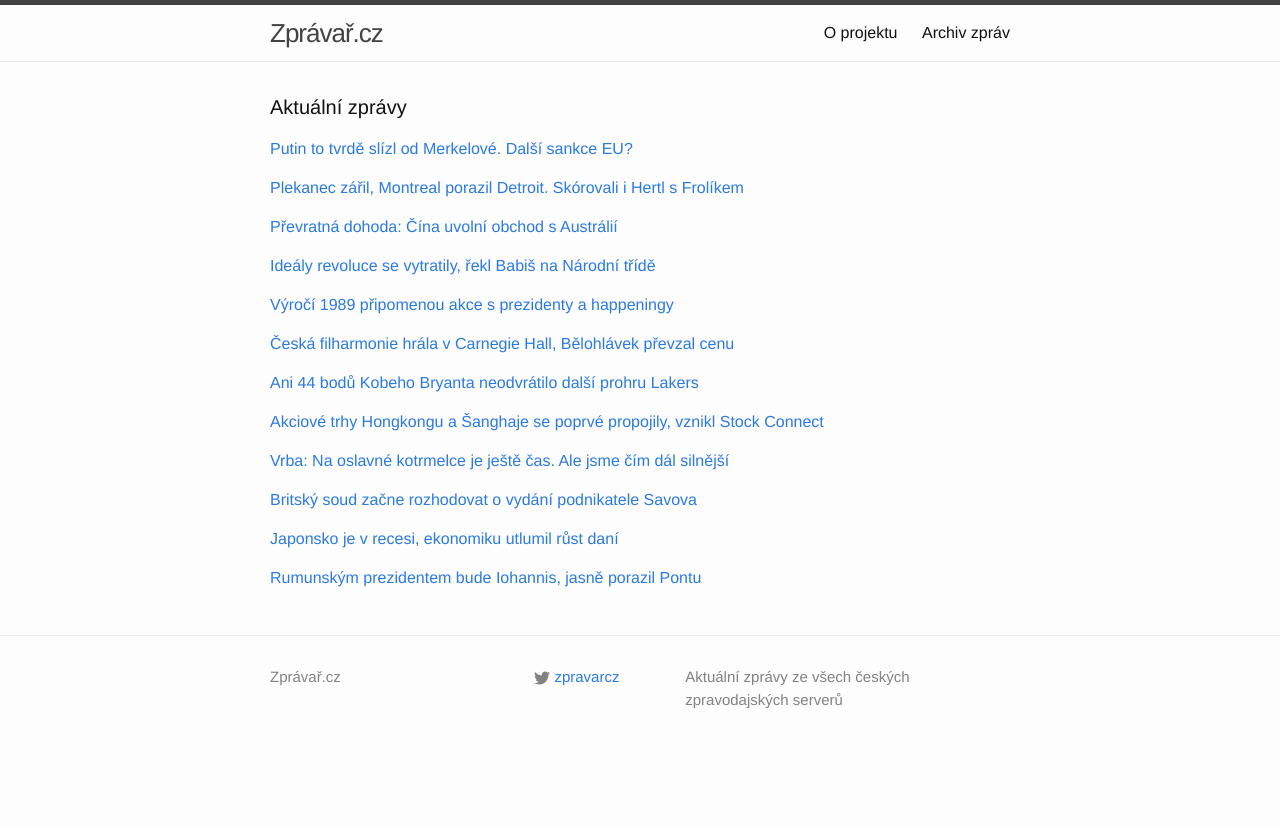
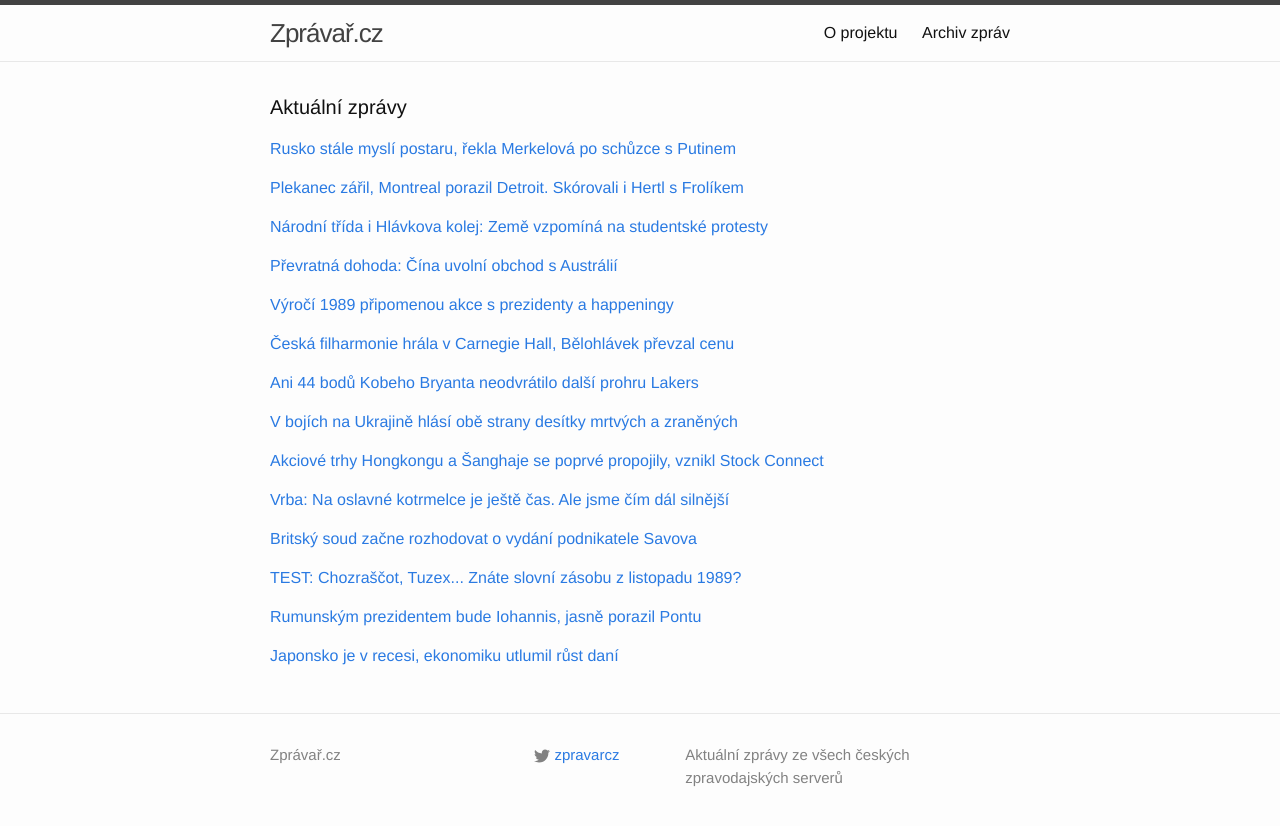
Before and after one commit to adliska/zpravar, a Jekyll site: the page built from index.html, in a window 1280 px wide. Shown: the top 826 px of the page. Built offline with Jekyll 4.4.1, drawn with Linux system fonts in a browser that asks for light colours.

Commit message:
zpravar news update

```diff
--- a/index.html
+++ b/index.html
@@ -5,9 +5,10 @@ layout: default
 <div class="home">
     <h1 class="page-heading">Aktuální zprávy</h1>
 
-<p><a href="javascript:;" onclick="toggle_visibility('zpravy0')">Putin to tvrdě slízl od Merkelové. Další sankce EU?</a></p>
+<p><a href="javascript:;" onclick="toggle_visibility('zpravy0')">Rusko stále myslí postaru, řekla Merkelová po schůzce s Putinem</a></p>
 <div id="zpravy0" style="display:none">
 <ul>
+<li><a href=http://www.ceskatelevize.cz/ct24/svet/292663-rusko-stale-mysli-postaru-rekla-merkelova-po-schuzce-s-putinem/>Rusko stále myslí postaru, řekla Merkelová po schůzce s Putinem - www.ceskatelevize.cz</a></li>
 <li><a href=http://www.tyden.cz/rubriky/zahranici/rusko-a-okoli/putin-to-tvrde-slizl-od-merkelove-dalsi-sankce-eu_324476.html>Putin to tvrdě slízl od Merkelové. Další sankce EU? - www.tyden.cz</a></li>
 <li><a href=http://www.tyden.cz/rubriky/zahranici/rusko-a-okoli/putin-to-tvrde-slizl-od-merkelove-dalsi-sankace-eu_324476.html>Putin to tvrdě slízl od Merkelové. Další sankace EU? - www.tyden.cz</a></li>
 <li><a href=http://www.lidovky.cz/merkelova-kvuli-ukrajine-nebyvale-ostre-kritizovala-putina-prr-/zpravy-svet.aspx?c=A141117_094440_ln_zahranici_mmu>Merkelová se opřela do Putina: Zpochybňuje celý mírový řád v Evropě  - www.lidovky.cz</a></li>
@@ -26,22 +27,24 @@ layout: default
 <li><a href=http://sport.aktualne.cz/hertl-zaridil-vyhru-san-jose-trefili-se-i-plekanec-a-frolik/r~853a924e6e1f11e4aff10025900fea04/>Hertl zařídil výhru San Jose, trefili se i Plekanec a Frolík - sport.aktualne.cz</a></li>
 <li><a href=http://hokej.idnes.cz/plekanec-hertl-a-frolik-skorovali-dlr-/nhl.aspx?c=A141117_065517_nhl_Mkr>Plekanec, Hertl a Frolík skórovali, Pavelec po třech gólech střídal - hokej.idnes.cz</a></li>
 </ul>
-</div><p><a href="javascript:;" onclick="toggle_visibility('zpravy2')">Převratná dohoda: Čína uvolní obchod s Austrálií</a></p>
+</div><p><a href="javascript:;" onclick="toggle_visibility('zpravy2')">Národní třída i Hlávkova kolej: Země vzpomíná na studentské protesty</a></p>
 <div id="zpravy2" style="display:none">
+<ul>
+<li><a href=http://www.ceskatelevize.cz/ct24/domaci/292662-narodni-trida-i-hlavkova-kolej-zeme-vzpomina-na-studentske-protesty/>Národní třída i Hlávkova kolej: Země vzpomíná na studentské protesty - www.ceskatelevize.cz</a></li>
+<li><a href=http://www.tyden.cz/rubriky/domaci/idealy-revoluce-se-vytratily-posteskl-si-babis-na-narodni-tride_324481.html>Ideály revoluce se vytratily, posteskl si Babiš na Národní třídě - www.tyden.cz</a></li>
+<li><a href=http://www.tyden.cz/rubriky/domaci/idealy-revoluce-se-vytratily-rekl-babis-na-narodni-tride_324481.html>Ideály revoluce se vytratily, řekl Babiš na Národní třídě - www.tyden.cz</a></li>
+<li><a href=http://www.novinky.cz/domaci/353687-idealy-revoluce-se-vytratily-mini-babis.html>Ideály revoluce se vytratily, míní Babiš - www.novinky.cz</a></li>
+<li><a href=http://www.denik.cz/z_domova/lide-si-od-rana-pripominali-listopad-89-na-narodni-tride-20141117.html>Lidé si od rána připomínají výročí revoluce na Národní třídě - www.denik.cz</a></li>
+<li><a href=http://www.novinky.cz/domaci/353687-listopad-1989-nam-prinesl-svobodu-nyni-vse-zalezi-jen-na-nas-pripomnel-sobotka.html>Listopad 1989 nám přinesl svobodu, nyní vše záleží jen na nás, připomněl Sobotka - www.novinky.cz</a></li>
+</ul>
+</div><p><a href="javascript:;" onclick="toggle_visibility('zpravy3')">Převratná dohoda: Čína uvolní obchod s Austrálií</a></p>
+<div id="zpravy3" style="display:none">
 <ul>
 <li><a href=http://zpravy.e15.cz/zahranicni/ekonomika/prevratna-dohoda-cina-uvolni-obchod-s-australii-1137559>Převratná dohoda: Čína uvolní obchod s Austrálií - zpravy.e15.cz</a></li>
 <li><a href=http://byznys.ihned.cz/trhy-a-investice/c1-63132820-australie-a-cina-uzavrely-prulomovou-dohodu-o-volnem-obchodu>Austrálie a Čína uzavřely průlomovou dohodu o volném obchodu - byznys.ihned.cz</a></li>
 <li><a href=http://www.novinky.cz/ekonomika/353685-cina-se-s-australii-po-letech-dohodla-na-volnem-obchodu.html>Čína se s Austrálií po letech dohodla na volném obchodu - www.novinky.cz</a></li>
 <li><a href=http://zpravy.idnes.cz/australie-a-cina-se-dohodly-na-volnem-obchodu-f3r-/zahranicni.aspx?c=A141117_074658_zahranicni_cen>Austrálie a Čína se dohodly na volném obchodu - zpravy.idnes.cz</a></li>
 <li><a href=http://www.ceskenoviny.cz/zpravy/zpravy/australie-a-cina-dosahly-prulomove-dohody-o-volnem-obchodu/1148088>Austrálie a Čína dosáhly průlomové dohody o volném obchodu - www.ceskenoviny.cz</a></li>
-</ul>
-</div><p><a href="javascript:;" onclick="toggle_visibility('zpravy3')">Ideály revoluce se vytratily, řekl Babiš na Národní třídě</a></p>
-<div id="zpravy3" style="display:none">
-<ul>
-<li><a href=http://www.tyden.cz/rubriky/domaci/idealy-revoluce-se-vytratily-rekl-babis-na-narodni-tride_324481.html>Ideály revoluce se vytratily, řekl Babiš na Národní třídě - www.tyden.cz</a></li>
-<li><a href=http://www.novinky.cz/domaci/353687-idealy-revoluce-se-vytratily-mini-babis.html>Ideály revoluce se vytratily, míní Babiš - www.novinky.cz</a></li>
-<li><a href=http://www.denik.cz/z_domova/lide-si-od-rana-pripominali-listopad-89-na-narodni-tride-20141117.html>Lidé si od rána připomínají výročí revoluce na Národní třídě - www.denik.cz</a></li>
-<li><a href=http://www.novinky.cz/domaci/353687-listopad-1989-nam-prinesl-svobodu-nyni-vse-zalezi-jen-na-nas-pripomnel-sobotka.html>Listopad 1989 nám přinesl svobodu, nyní vše záleží jen na nás, připomněl Sobotka - www.novinky.cz</a></li>
 </ul>
 </div><p><a href="javascript:;" onclick="toggle_visibility('zpravy4')">Výročí 1989 připomenou akce s prezidenty a happeningy </a></p>
 <div id="zpravy4" style="display:none">
@@ -67,39 +70,53 @@ layout: default
 <li><a href=http://www.sportovninoviny.cz/zpravy/ani-44-bodu-kobeho-bryanta-neodvratilo-dalsi-prohru-lakers/1148111>Ani 44 bodů Kobeho Bryanta neodvrátilo další prohru Lakers - www.sportovninoviny.cz</a></li>
 <li><a href=http://sport.aktualne.cz/lakers-zase-padli-nepomohlo-ani-44-bodu-kobeho-bryanta/r~f1fcf1ca6e3211e4b0c4002590604f2e/>Lakers zase padli, nepomohlo ani 44 bodů Kobeho Bryanta - sport.aktualne.cz</a></li>
 </ul>
-</div><p><a href="javascript:;" onclick="toggle_visibility('zpravy7')">Akciové trhy Hongkongu a Šanghaje se poprvé propojily, vznikl Stock Connect</a></p>
+</div><p><a href="javascript:;" onclick="toggle_visibility('zpravy7')">V bojích na Ukrajině hlásí obě strany desítky mrtvých a zraněných</a></p>
 <div id="zpravy7" style="display:none">
+<ul>
+<li><a href=http://www.novinky.cz/zahranicni/353695-v-bojich-na-ukrajine-hlasi-obe-strany-desitky-mrtvych-a-zranenych.html>V bojích na Ukrajině hlásí obě strany desítky mrtvých a zraněných - www.novinky.cz</a></li>
+<li><a href=http://www.lidovky.cz/porosenko-svet-stoji-za-nami-jsme-pripraveni-na-totalni-valku-s-ruskem-131-/zpravy-svet.aspx?c=A141117_105504_ln_zahranici_mmu>Porošenko: Jsme připraveni na totální válku s Ruskem, svět stojí za námi  - www.lidovky.cz</a></li>
+<li><a href=http://www.ceskenoviny.cz/zpravy/zpravy/na-vychode-ukrajiny-hlasi-dalsich-33-mrtvych-a-49-zranenych/1148141>Na východě Ukrajiny hlásí dalších 33 mrtvých a 49 zraněných - www.ceskenoviny.cz</a></li>
+</ul>
+</div><p><a href="javascript:;" onclick="toggle_visibility('zpravy8')">Akciové trhy Hongkongu a Šanghaje se poprvé propojily, vznikl Stock Connect</a></p>
+<div id="zpravy8" style="display:none">
 <ul>
 <li><a href=http://byznys.ihned.cz/trhy-a-investice/c1-63132780-akciove-trhy-hongkongu-a-sanghaje-se-poprve-propojily-vznikl-stock-connect>Akciové trhy Hongkongu a Šanghaje se poprvé propojily, vznikl Stock Connect - byznys.ihned.cz</a></li>
 <li><a href=http://zpravy.e15.cz/burzy-a-trhy/zahranicni-akcie/cinsky-trh-se-otevira-burzy-v-hongkongu-a-sanghaji-propojily-obchodovani-1137552>Čínský trh se otevírá, burzy v Hongkongu a Šanghaji propojily obchodování - zpravy.e15.cz</a></li>
 <li><a href=http://www.financninoviny.cz/zpravodajstvi/zpravy/akciove-trhy-v-hongkongu-a-sanghaji-propojily-obchodovani/1148094>Akciové trhy v Hongkongu a Šanghaji propojily obchodování - www.financninoviny.cz</a></li>
 </ul>
-</div><p><a href="javascript:;" onclick="toggle_visibility('zpravy8')">Vrba: Na oslavné kotrmelce je ještě čas. Ale jsme čím dál silnější</a></p>
-<div id="zpravy8" style="display:none">
+</div><p><a href="javascript:;" onclick="toggle_visibility('zpravy9')">Vrba: Na oslavné kotrmelce je ještě čas. Ale jsme čím dál silnější</a></p>
+<div id="zpravy9" style="display:none">
 <ul>
 <li><a href=http://fotbal.idnes.cz/pavel-vrba-po-zapase-cesko-island-d4v-/fot_reprez.aspx?c=A141117_001622_fot_reprez_ot>Vrba: Na oslavné kotrmelce je ještě čas. Ale jsme čím dál silnější - fotbal.idnes.cz</a></li>
 <li><a href=http://sport.lidovky.cz/pavel-vrba-rozhovor-kvalifikace-cesko-island-fnu-/fotbal-ceska-reprezentace.aspx?c=A141117_004144_ln-fotbal-repre_lso>Čtyři zápasy, dvanáct bodů. Výborný odrazový můstek, hodnotil Vrba  - sport.lidovky.cz</a></li>
 <li><a href=http://sport.aktualne.cz/vrba-ukazali-jsme-charakter-nemohli-jsme-ten-zapas-prohrat/r~cfaf45ca6de011e4845a002590604f2e/>Vrba: Ukázali jsme charakter, nemohli jsme prohrát - sport.aktualne.cz</a></li>
 </ul>
-</div><p><a href="javascript:;" onclick="toggle_visibility('zpravy9')">Britský soud začne rozhodovat o vydání podnikatele Savova</a></p>
-<div id="zpravy9" style="display:none">
+</div><p><a href="javascript:;" onclick="toggle_visibility('zpravy10')">Britský soud začne rozhodovat o vydání podnikatele Savova</a></p>
+<div id="zpravy10" style="display:none">
 <ul>
 <li><a href=http://www.ceskatelevize.cz/ct24/domaci/292618-britsky-soud-zacne-rozhodovat-o-vydani-podnikatele-savova/>Britský soud začne rozhodovat o vydání podnikatele Savova - www.ceskatelevize.cz</a></li>
 <li><a href=http://www.ceskatelevize.cz/ct24/domaci/292618-britsky-soud-zacne-rozhodovat-o-vydani-uprchleho-podnikatele-savova/>Britský soud začne rozhodovat o vydání uprchlého podnikatele Savova - www.ceskatelevize.cz</a></li>
 <li><a href=http://www.rozhlas.cz/_zprava/britsky-soud-ma-zacit-resit-vydani-podnikatele-frantiska-savova-do-ceske-republiky--1421297>Britský soud má začít řešit vydání podnikatele Františka Savova do České republiky - www.rozhlas.cz</a></li>
 </ul>
-</div><p><a href="javascript:;" onclick="toggle_visibility('zpravy10')">Japonsko je v recesi, ekonomiku utlumil růst daní</a></p>
-<div id="zpravy10" style="display:none">
+</div><p><a href="javascript:;" onclick="toggle_visibility('zpravy11')">TEST: Chozraščot, Tuzex... Znáte slovní zásobu z listopadu 1989?</a></p>
+<div id="zpravy11" style="display:none">
+<ul>
+<li><a href=http://www.tyden.cz/rubriky/domaci/test-chozrascot-tuzex-znate-slovni-zasobu-z-listopadu-1989_324478.html>TEST: Chozraščot, Tuzex... Znáte slovní zásobu z listopadu 1989? - www.tyden.cz</a></li>
+<li><a href=http://www.tyden.cz/rubriky/domaci/test-chozrascot-a-tuzex-aneb-znate-slovni-zasobu-z-listopadu-1989_324478.html>TEST: Chozraščot a Tuzex aneb Znáte slovní zásobu z listopadu 1989? - www.tyden.cz</a></li>
+<li><a href=http://www.tyden.cz/rubriky/domaci/chozrascot-a-tuzex-aneb-znate-slovni-zasobu-z-listopadu-1989_324478.html>Chozraščot a Tuzex aneb Znáte slovní zásobu z listopadu 1989? - www.tyden.cz</a></li>
+</ul>
+</div><p><a href="javascript:;" onclick="toggle_visibility('zpravy12')">Rumunským prezidentem bude Iohannis, jasně porazil Pontu</a></p>
+<div id="zpravy12" style="display:none">
+<ul>
+<li><a href=http://www.ceskatelevize.cz/ct24/svet/292635-rumunskym-prezidentem-bude-iohannis-jasne-porazil-pontu/>Rumunským prezidentem bude Iohannis, jasně porazil Pontu - www.ceskatelevize.cz</a></li>
+<li><a href=http://zpravy.e15.cz/zahranicni/politika/rumunske-prezidentske-volby-vyhral-outsider-iohannis-1137550>Rumunské prezidentské volby vyhrál outsider Iohannis - zpravy.e15.cz</a></li>
+<li><a href=http://www.ceskenoviny.cz/zpravy/zpravy/novym-rumunskym-prezidentem-je-iohannis-jasne-porazil-pontu/1148040>Novým rumunským prezidentem je Iohannis, jasně porazil Pontu - www.ceskenoviny.cz</a></li>
+</ul>
+</div><p><a href="javascript:;" onclick="toggle_visibility('zpravy13')">Japonsko je v recesi, ekonomiku utlumil růst daní</a></p>
+<div id="zpravy13" style="display:none">
 <ul>
 <li><a href=http://zpravy.e15.cz/burzy-a-trhy/makroekonomicka-data/japonsko-je-v-recesi-ekonomiku-utlumil-rust-dani-1137554>Japonsko je v recesi, ekonomiku utlumil růst daní - zpravy.e15.cz</a></li>
 <li><a href=http://byznys.ihned.cz/zpravodajstvi-svet/c1-63132760-japonsko-je-v-recesi-hdp-se-ve-tretim-ctvrtleti-propadlo-o-1-6-procenta>Japonsko je v recesi, HDP se ve třetím čtvrtletí propadlo o 1,6 procenta - byznys.ihned.cz</a></li>
 <li><a href=http://www.financninoviny.cz/zpravodajstvi/zpravy/japonsko-je-v-recesi-hdp-se-ve-3-ctvrtleti-snizilo-o-1-6-/1148083>Japonsko je v recesi, HDP se ve 3. čtvrtletí snížilo o 1,6 % - www.financninoviny.cz</a></li>
 </ul>
-</div><p><a href="javascript:;" onclick="toggle_visibility('zpravy11')">Rumunským prezidentem bude Iohannis, jasně porazil Pontu</a></p>
-<div id="zpravy11" style="display:none">
-<ul>
-<li><a href=http://www.ceskatelevize.cz/ct24/svet/292635-rumunskym-prezidentem-bude-iohannis-jasne-porazil-pontu/>Rumunským prezidentem bude Iohannis, jasně porazil Pontu - www.ceskatelevize.cz</a></li>
-<li><a href=http://zpravy.e15.cz/zahranicni/politika/rumunske-prezidentske-volby-vyhral-outsider-iohannis-1137550>Rumunské prezidentské volby vyhrál outsider Iohannis - zpravy.e15.cz</a></li>
-<li><a href=http://www.ceskenoviny.cz/zpravy/zpravy/novym-rumunskym-prezidentem-je-iohannis-jasne-porazil-pontu/1148040>Novým rumunským prezidentem je Iohannis, jasně porazil Pontu - www.ceskenoviny.cz</a></li>
-</ul>
 </div></div>
```
